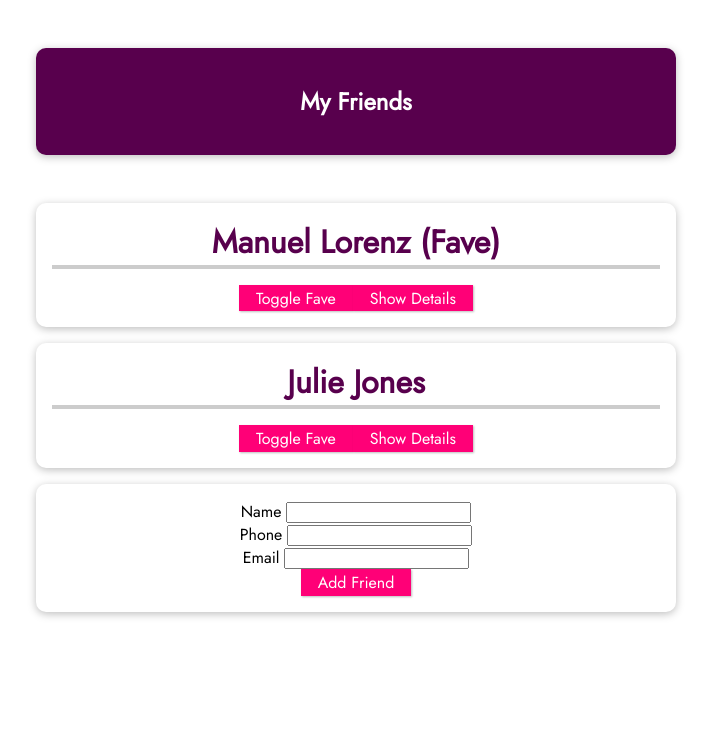
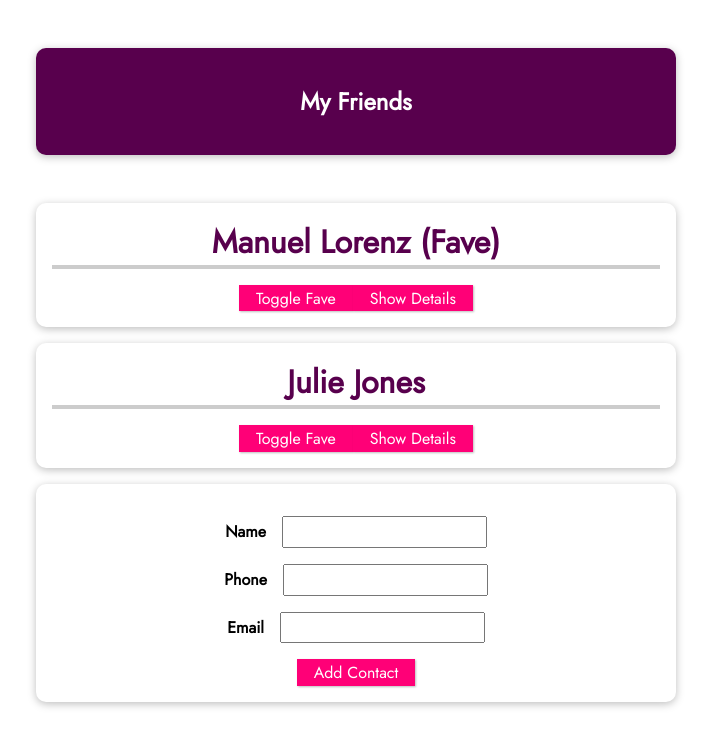
Before and after one commit to shahidsarker/academind-new-vue-project, a Vue app: page / in a window 1280 px wide. Shown: the top 746 px of the page, without its empty margins (284-995 px from the left). Built offline with nearby package versions, Linux system fonts and the light colour scheme.

Commit message:
new friend fixes

```diff
--- a/src/App.vue
+++ b/src/App.vue
@@ -18,7 +18,7 @@
     </ul>
   </section>
   <section>
-    <new-friend @addFriend="handleAddFriend" />
+    <new-friend @add-friend="handleAddFriend" />
   </section>
 </template>
 
@@ -49,13 +49,13 @@ export default {
       const friend = this.friends.find((friend) => friend.id === friendId);
       friend.isFavorite = !friend.isFavorite;
     },
-    handleAddFriend(obj) {
-      const { name, phone, email } = obj;
+    handleAddFriend(name, phone, email) {
       this.friends.push({
-        id: name.split(" ")[0],
+        id: new Date().toISOString(),
         name: name,
         phone: phone,
         email: email,
+        isFavorite: false,
       });
     },
   },
@@ -129,4 +129,20 @@ header {
   border-color: #ec3169;
   box-shadow: 1px 1px 4px rgba(0, 0, 0, 0.26);
 }
+
+#app input {
+  font: inherit;
+  padding: 0.15rem;
+}
+
+#app label {
+  font-weight: bold;
+  margin-right: 1rem;
+  widows: 7rem;
+  display: inline-block;
+}
+
+#app form div {
+  margin: 1rem 0;
+}
 </style>
--- a/src/components/NewFriend.vue
+++ b/src/components/NewFriend.vue
@@ -1,40 +1,42 @@
 <template>
-  <form>
+  <form @submit.prevent="addFriend">
     <div>
       <label for="nameInput">Name </label>
       <input type="text" name="nameInput" v-model="nameInput" />
     </div>
     <div>
-      <label for="phone">Phone </label>
-      <input type="tel" name="phone" v-model="phone" />
+      <label for="phoneInput">Phone </label>
+      <input type="tel" name="phoneInput" v-model="phoneInput" />
     </div>
     <div>
-      <label for="email">Email </label>
-      <input type="email" name="email" v-model="email" />
+      <label for="emailInput">Email </label>
+      <input type="email" name="emailInput" v-model="emailInput" />
     </div>
-    <button @click.prevent="addFriend">Add Friend</button>
+    <button>Add Contact</button>
   </form>
 </template>
 
 <script>
 export default {
+  emits: ["add-friend"],
   data() {
     return {
       nameInput: "",
-      phone: "",
-      email: "",
+      phoneInput: "",
+      emailInput: "",
     };
   },
   methods: {
     addFriend() {
-      this.$emit("addFriend", {
-        name: this.nameInput,
-        phone: this.phone,
-        email: this.email,
-      });
+      this.$emit(
+        "add-friend",
+        this.nameInput,
+        this.phoneInput,
+        this.emailInput
+      );
       this.nameInput = "";
-      this.phone = "";
-      this.email = "";
+      this.phoneInput = "";
+      this.emailInput = "";
     },
   },
 };
```
